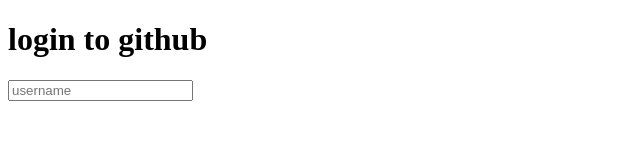
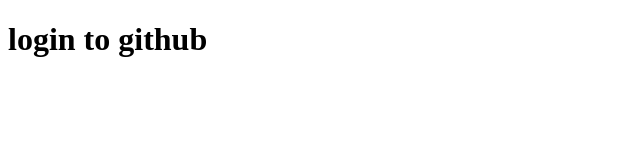
Before and after one commit to CodedRon247/mycommit, a plain HTML site: page login.html in a window 1280 px wide. Shown: the whole page, without its empty margins (0-640 px from the left). Drawn offline with Linux system fonts and the light colour scheme.

Commit message:
Remove the form page from the login.html

```diff
--- a/login.html
+++ b/login.html
@@ -7,8 +7,6 @@
 </head>
 <body>
     <h1>login to github</h1>
-    <form action="">
-        <input type="text" placeholder="username">
-    </form>
+
 </body>
 </html>
```
